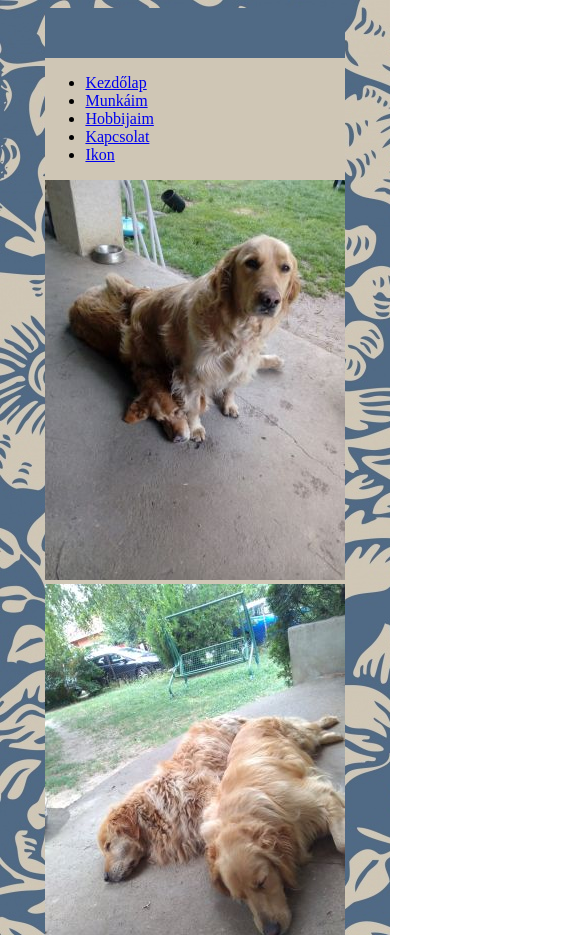
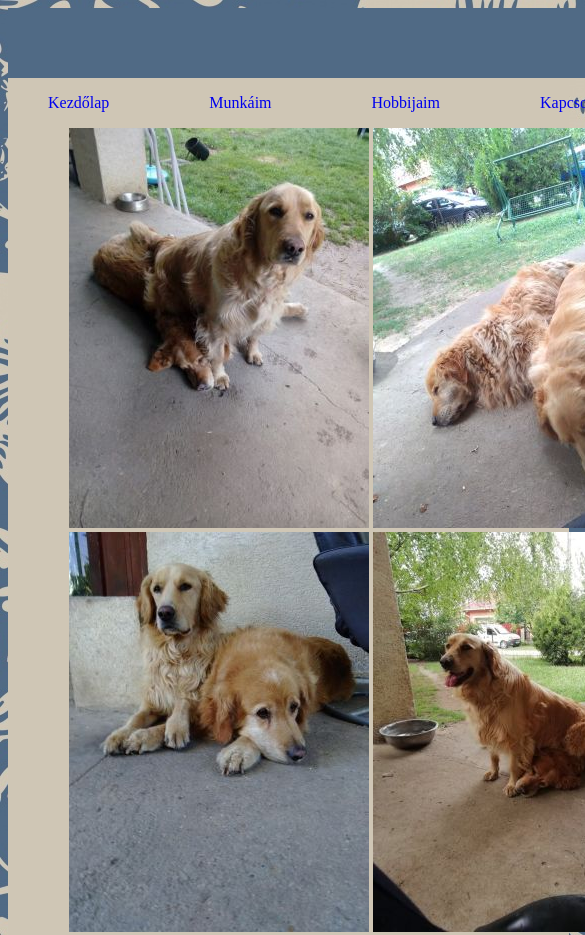
Before and after one commit to HalaszDominika2000/BP, a plain HTML site: page index.html in a window 390 px wide. Shown: the top 935 px of the page, 585 px wide, since content can reach past the window. Drawn offline with Linux system fonts and the light colour scheme.

```diff
--- a/stilus.css
+++ b/stilus.css
@@ -1,5 +1,6 @@
 * {
     box-sizing: border-box; /* Tároló: A CSS box-sizingtulajdonság lehetővé teszi, hogy a kitöltést és a szegélyt belefoglaljuk egy elem teljes szélességébe és magasságába. */
+    text-align: center;
 }
 
 body {
@@ -27,7 +28,7 @@
   header{
     background-color: #506a85;
     text-align: center; /* szöveg középre igazítása*/
-    height: 50px;
+    height: 70px;
   }
 
   footer{
@@ -49,3 +50,88 @@
     color: #f3efe9;
     background-color: #506a85;
   }
+
+  nav li a{
+    text-decoration: none; /*Leszedi az aláhúzásokat*/
+  }
+
+  nav ul {
+    list-style-type: none; /* Felsorolás jelek eltüntetése */
+    grid-template-columns: 1fr 1fr 1fr 1fr 1fr;
+    gap: 100px;
+    display: grid;
+  }
+
+  nav li {
+    display: inline; /*Vízszintes elrendezés*/
+  }
+
+  header h1 {
+    color: #f3efe9;
+    padding: 0px;
+  }
+
+
+
+
+
+
+
+
+
+
+
+
+
+
+
+
+
+
+main {
+  display: grid;
+  grid-template-columns: 1fr 1fr;
+  grid-template-areas:
+  "h h"
+  "n n"
+  "as ar"
+  "f f";
+}
+
+header {
+  grid-area: h;
+}
+
+nav {
+  grid-area: n;
+}
+
+aside {
+  grid-area: as;
+}
+
+article {
+  grid-area: ar;
+}
+
+footer {
+  grid-area: f;
+}
+
+@media only screen and (max-width: 700px) { /* reszponzivitás beállítása, törés pontok kisebb képernyő esetén */
+  main {
+      display: grid; /* Terület neve */
+      grid-template-columns: 1fr; /* Terület felosztás oszlop szerint, egy részre oszlik a képernyő*/
+      grid-template-areas:
+      "h"
+      "n"
+      "as"
+      "ar"
+      "f"; /* Kinek mekkora területet adunk: Header, nav, footer teljes szélességében használja article, asside nem teljesen */
+      width: 150%;
+      max-width: 1000px; /* Max szélesség */
+      margin: auto; /* Margónak az állítása */
+
+  }
+
+}
```
